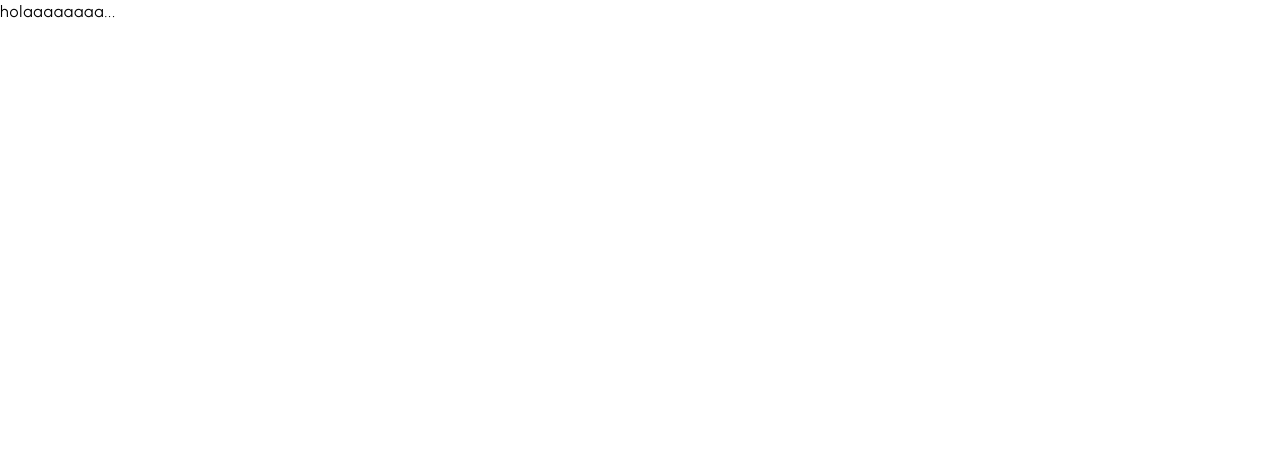
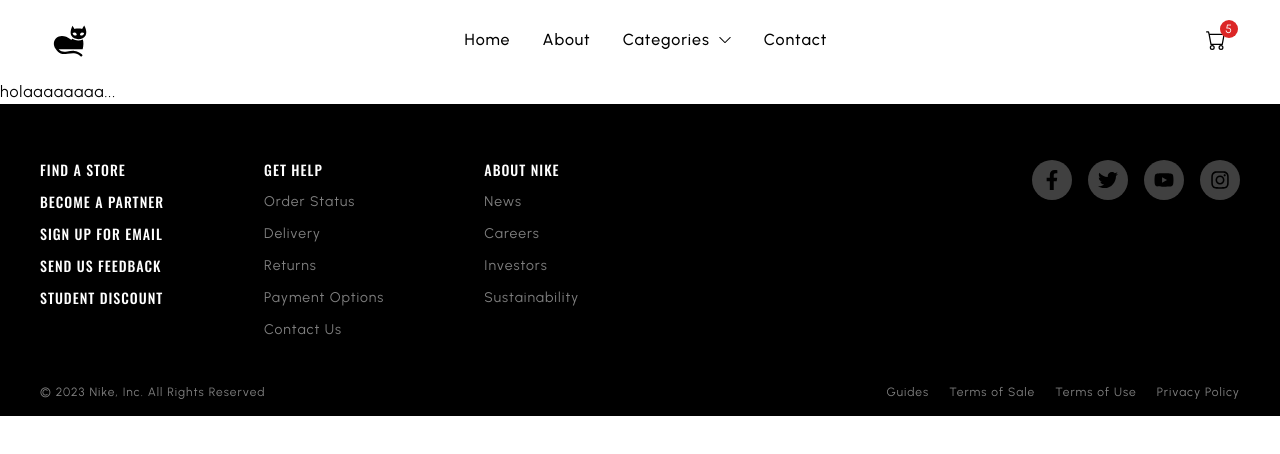
Before and after one commit to Brunosz19/mercadoCerrado, a Next.js app: page / in a window 1280 px wide. Shown: the top 454 px of the page. Built offline with nearby package versions, Linux system fonts and the light colour scheme.

Commit message:
WIP: add the header and the footer of the page

```diff
--- a/pages/_app.js
+++ b/pages/_app.js
@@ -23,7 +23,9 @@ export default function App({ Component, pageProps }) {
           rel="stylesheet"
         />
       </Head>
+      <Header/>
       <Component {...pageProps} />
+      <Footer/>
     </>
   );
 }
```
